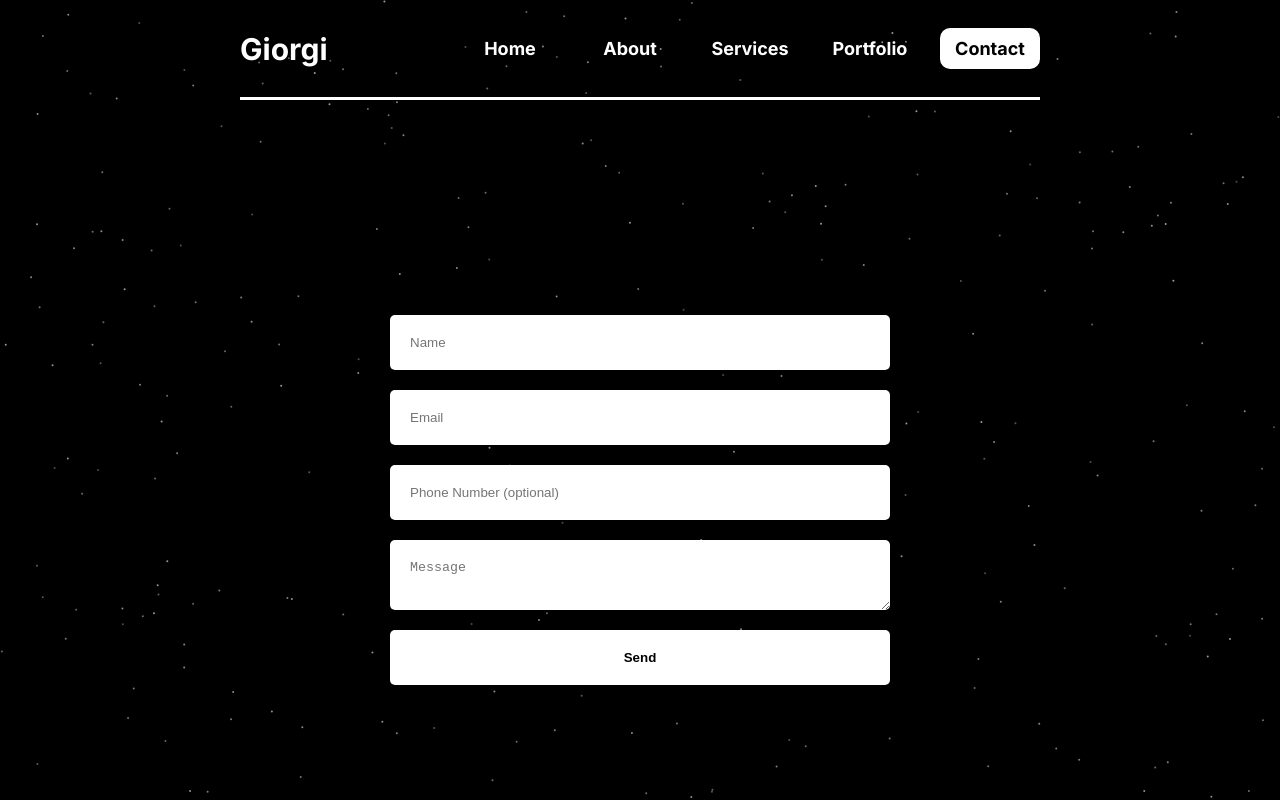
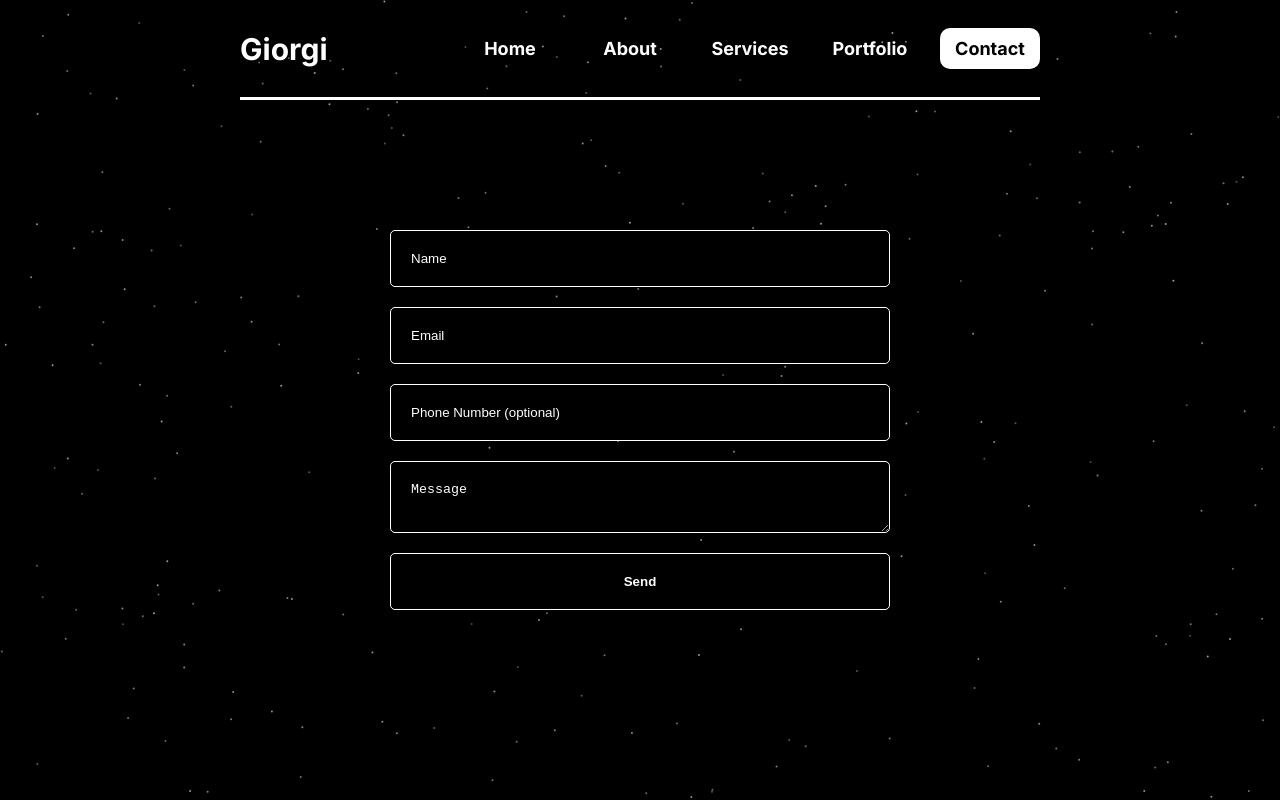
Before and after one commit to RyuKam1/portfolio-website, a Next.js app: page /contact in a window 1280 px wide. Shown: the top 800 px of the page. Built offline with nearby package versions, Linux system fonts and the light colour scheme.

Commit message:
big update {bug fixes and redesigned contact page}

```diff
--- a/package.json
+++ b/package.json
@@ -25,7 +25,8 @@
     "react-reveal": "^1.2.2",
     "react-spring": "^9.7.3",
     "react-tsparticles": "^2.12.2",
-    "react-typed": "^1.2.0"
+    "react-typed": "^1.2.0",
+    "resend": "^4.0.0"
   },
   "devDependencies": {
     "eslint": "^8",
--- a/src/app/contact/contact.module.css
+++ b/src/app/contact/contact.module.css
@@ -17,6 +17,7 @@
   display: flex;
   align-items: center;
   justify-content: center;
+  top: -10%;
 }
 .form {
   display: flex;
@@ -24,25 +25,72 @@
   gap: 20px;
   width: 500px;
 }
+
 .form input,
 .form textarea {
   padding: 20px;
   border-radius: 5px;
-  border: none;
+  border: solid 1px white;
+  outline: none;
+  background-color: black;
+  transition: all 0.3s;
+  color: white;
 }
 
+.form input::placeholder,
+.form textarea::placeholder {
+  color: white;
+  transition: all 0.3s;
+}
+
+.form input:focus,
+.form textarea:focus {
+  box-shadow: 0px 0px 20px -2px rgba(255, 255, 255, 1);
+  -moz-box-shadow: 0px 0px 20px -2px rgba(255, 255, 255, 1);
+  box-shadow: 0px 0px 20px -2px rgba(255, 255, 255, 1);
+
+  transform: translateY(-5px);
+  background-color: white;
+  color: black;
+}
+
+.form input:focus::placeholder,
+.form textarea:focus::placeholder {
+  color: black;
+}
+
+.form input:hover,
+.form textarea:hover {
+  background-color: rgb(15, 15, 15);
+  padding-left: 25px;
+}
+
+.form input:focus:hover,
+.form textarea:focus:hover {
+  background-color: rgb(255, 255, 255);
+  padding-left: 20px;
+}
+.form textarea {
+  max-width: 500px;
+}
 .form button {
   padding: 20px;
-  background-color: white;
-  color: black;
-  border: none;
+  background-color: black;
+  color: white;
+  border: solid 1px white;
   border-radius: 5px;
   cursor: pointer;
   font-weight: bold;
   cursor: pointer;
-  transition: 0.1s ease-in-out;
+  transition: all 0.3s;
 }
 
 .form button:hover {
-  background-color: #c4c4c4;
+  box-shadow: 0px 0px 20px -2px rgba(255, 255, 255, 1);
+  -moz-box-shadow: 0px 0px 20px -2px rgba(255, 255, 255, 1);
+  box-shadow: 0px 0px 20px -2px rgba(255, 255, 255, 1);
+
+  transform: translateY(-3px);
+  color: black;
+  background-color: white;
 }
--- a/src/app/contact/page.jsx
+++ b/src/app/contact/page.jsx
@@ -1,19 +1,63 @@
 "use client";
-import React from "react";
+import React, { useState } from "react";
 import styles from "./contact.module.css";
 import Background from "@/components/background/Background";
+import { useRouter } from "next/navigation";
 
 function Contact() {
+  const [mesInput, setmesInput] = useState("");
+  const [nameInput, setNameInput] = useState("");
+  const [emailInput, setEmailInput] = useState("");
+  const [phoneInput, setPhoneInput] = useState("");
+
+  const router = useRouter();
+
+  const background = React.useMemo(() => <Background></Background>, []);
+
+  function handleSubmit() {
+    if (nameInput != "" && emailInput != "" && mesInput != "") {
+      const queryParams = {
+        name: nameInput,
+        email: emailInput,
+        phone: phoneInput,
+        message: mesInput,
+      };
+      const queryString = new URLSearchParams(queryParams).toString();
+      router.push(`/thanks?${queryString}`);
+    } else {
+      alert("Please, Fill All The Required Fields");
+    }
+  }
+
   return (
     <div className={styles.container}>
-      <Background></Background>
+      {background}
       <div className={styles.formContainer}>
         <form action="" className={styles.form}>
-          <input type="text" placeholder="Name" />
-          <input type="text" placeholder="Email" />
-          <input type="text" placeholder="Phone Number (optional)" />
-          <textarea name="" id="" placeholder="Message"></textarea>
-          <button>Send</button>
+          <input
+            type="text"
+            placeholder="Name"
+            onChange={(event) => setNameInput(event.target.value)}
+          />
+          <input
+            type="email"
+            placeholder="Email"
+            onChange={(event) => setEmailInput(event.target.value)}
+          />
+          <input
+            type="tel"
+            placeholder="Phone Number (optional)"
+            pattern="[0-9]{3}-[0-9]{2}-[0-9]{3}"
+            onChange={(event) => setPhoneInput(event.target.value)}
+          />
+          <textarea
+            wrap="off"
+            name=""
+            id=""
+            placeholder="Message"
+            onChange={(event) => setmesInput(event.target.value)}
+          ></textarea>
+          <button onClick={handleSubmit}>Send</button>
         </form>
       </div>
     </div>
```
Also changed, not shown: src/app/about/page.jsx (+8 -4 lines), src/app/thanks/page.jsx (added, +42 -0 lines), src/app/thanks/page.module.css (added, +10 -0 lines), 2 other files (tests, documents, lock files or other folders).
